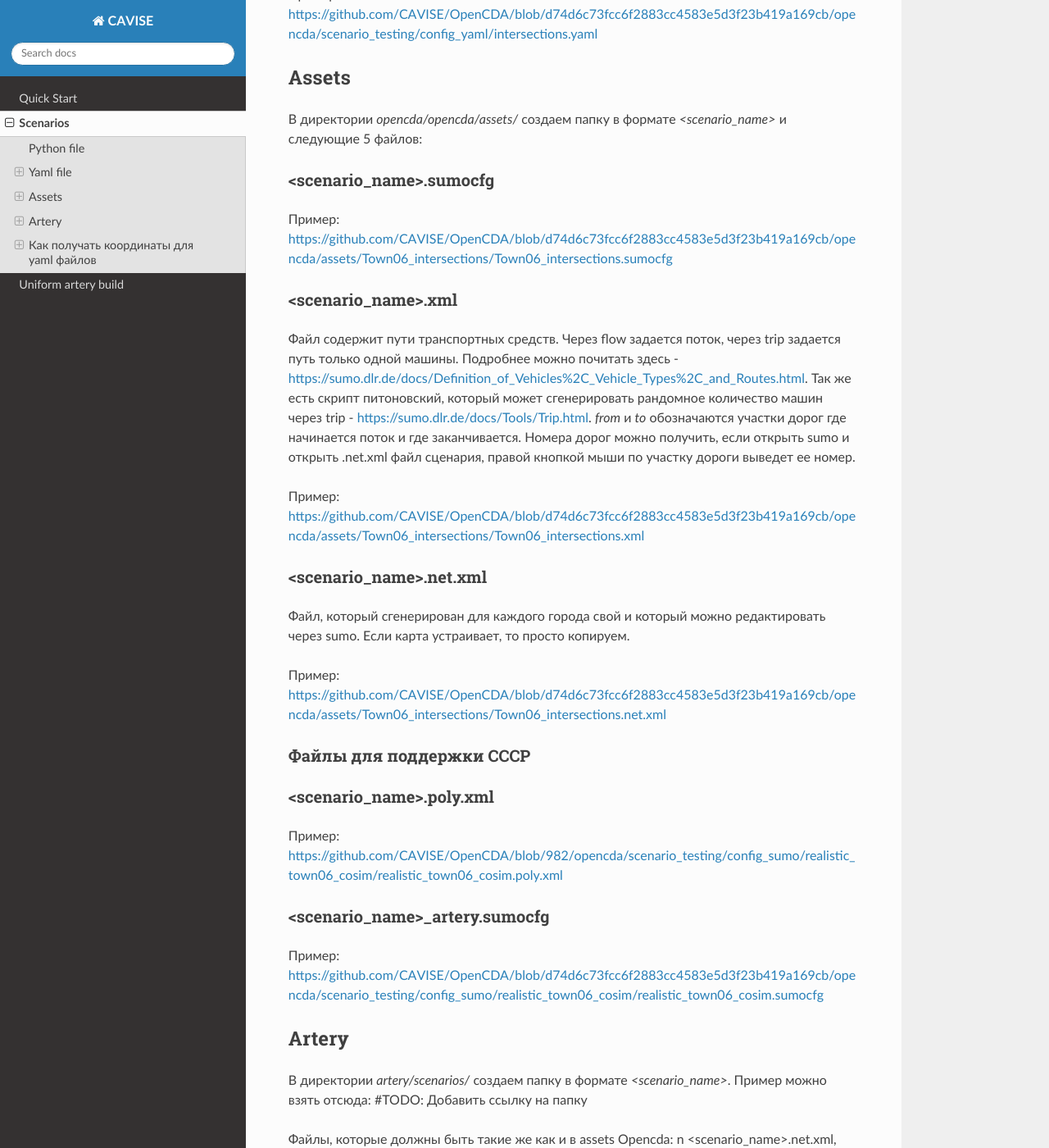
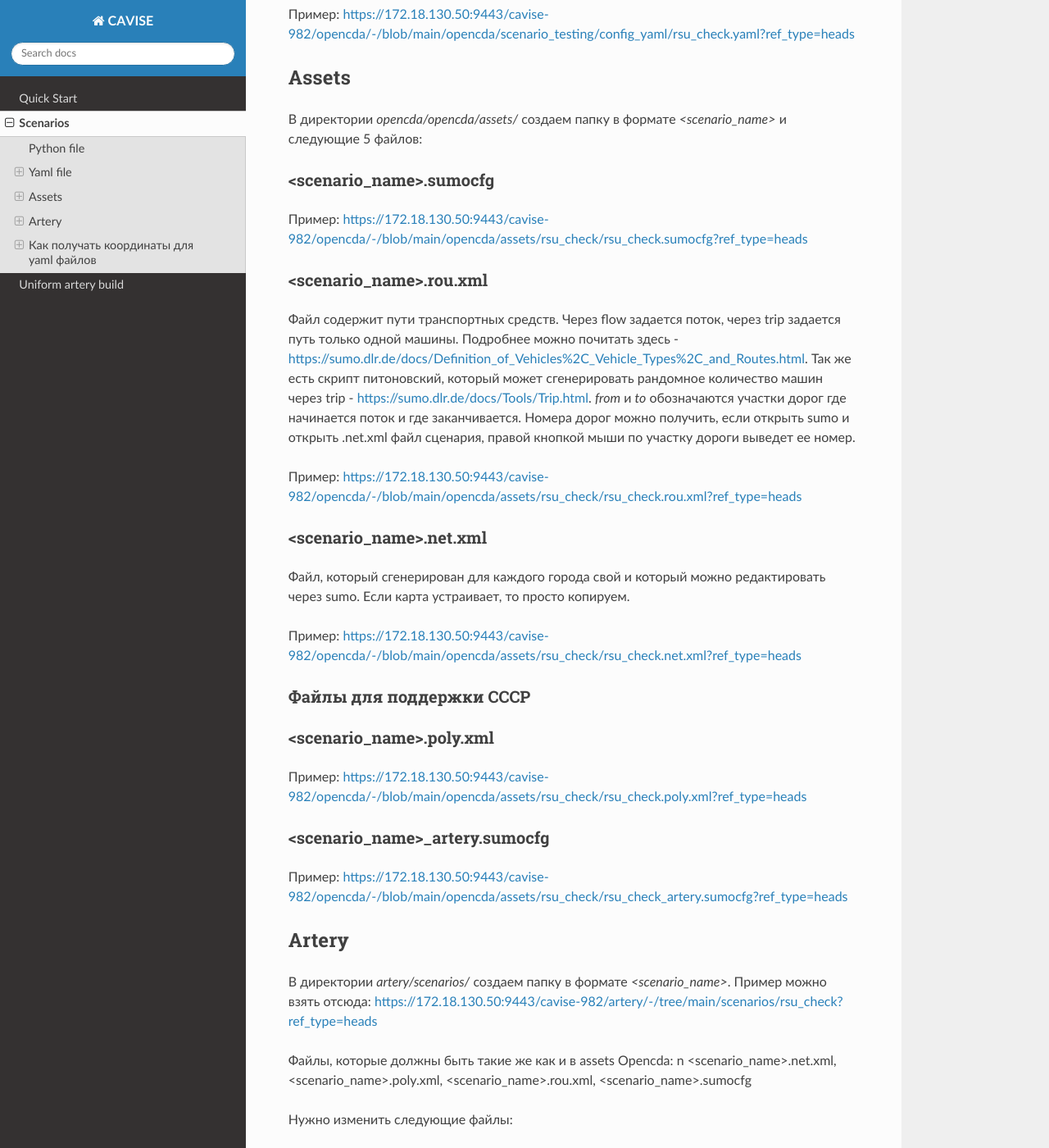
Before and after one commit to CAVISE/CAVISE, a Sphinx documentation site: the page built from docs/source/scenarios/index.rst, in a window 1280 px wide and 1400 px high, scrolled down 944 px. Shown: the whole window at 82% size. Built offline with Sphinx 7.4.7 and the Read the Docs theme 3.1.0, drawn with Linux system fonts in a browser that asks for light colours; pages that are not in the unit, such as notebooks, are missing from menus; some of the changed text lies outside the part shown.

Commit message:
[scenarios] Updated scenario creation guide

```diff
--- a/docs/source/scenarios/index.rst
+++ b/docs/source/scenarios/index.rst
@@ -11,7 +11,7 @@ Python file
 Содержимое <scenario_name>.py
 
 Пример:
-#TODO: Поставить сюда ссылку из гитлаба на сценарий rsu_check
+https://172.18.130.50:9443/cavise-982/opencda/-/blob/main/opencda/scenario_testing/rsu_check.py?ref_type=heads
 
 Yaml file
 ---------
@@ -41,7 +41,7 @@ Yaml file
 
 
 Пример:
-https://github.com/CAVISE/OpenCDA/blob/d74d6c73fcc6f2883cc4583e5d3f23b419a169cb/opencda/scenario_testing/config_yaml/intersections.yaml
+https://172.18.130.50:9443/cavise-982/opencda/-/blob/main/opencda/scenario_testing/config_yaml/rsu_check.yaml?ref_type=heads
 
 Assets
 ------
@@ -52,15 +52,15 @@ Assets
 """"""""""""""""""""""""""""""""""
 
 Пример:
-https://github.com/CAVISE/OpenCDA/blob/d74d6c73fcc6f2883cc4583e5d3f23b419a169cb/opencda/assets/Town06_intersections/Town06_intersections.sumocfg
+https://172.18.130.50:9443/cavise-982/opencda/-/blob/main/opencda/assets/rsu_check/rsu_check.sumocfg?ref_type=heads
 
-<scenario_name>.xml
+<scenario_name>.rou.xml
 """"""""""""""""""""""""""""""
 
 Файл содержит пути транспортных средств. Через flow задается поток, через trip задается путь только одной машины. Подробнее можно почитать здесь - https://sumo.dlr.de/docs/Definition_of_Vehicles%2C_Vehicle_Types%2C_and_Routes.html. Так же есть скрипт питоновский, который может сгенерировать рандомное количество машин через trip - https://sumo.dlr.de/docs/Tools/Trip.html. `from` и `to` обозначаются участки дорог где начинается поток и где заканчивается. Номера дорог можно получить, если открыть sumo и открыть .net.xml файл сценария,  правой кнопкой мыши по участку дороги выведет ее номер.
 
 Пример:
-https://github.com/CAVISE/OpenCDA/blob/d74d6c73fcc6f2883cc4583e5d3f23b419a169cb/opencda/assets/Town06_intersections/Town06_intersections.xml
+https://172.18.130.50:9443/cavise-982/opencda/-/blob/main/opencda/assets/rsu_check/rsu_check.rou.xml?ref_type=heads
 
 <scenario_name>.net.xml
 """"""""""""""""""""""""""""""""""
@@ -68,7 +68,7 @@ https://github.com/CAVISE/OpenCDA/blob/d74d6c73fcc6f2883cc4583e5d3f23b419a169cb/
 Файл, который сгенерирован для каждого города свой и который можно редактировать через sumo. Если карта устраивает, то просто копируем.
 
 Пример:
-https://github.com/CAVISE/OpenCDA/blob/d74d6c73fcc6f2883cc4583e5d3f23b419a169cb/opencda/assets/Town06_intersections/Town06_intersections.net.xml
+https://172.18.130.50:9443/cavise-982/opencda/-/blob/main/opencda/assets/rsu_check/rsu_check.net.xml?ref_type=heads
 
 Файлы для поддержки CCCP
 """""""""""""""""""""""
@@ -77,39 +77,25 @@ https://github.com/CAVISE/OpenCDA/blob/d74d6c73fcc6f2883cc4583e5d3f23b419a169cb/
 """"""""""""""""""""""""
 
 Пример:
-https://github.com/CAVISE/OpenCDA/blob/982/opencda/scenario_testing/config_sumo/realistic_town06_cosim/realistic_town06_cosim.poly.xml
+https://172.18.130.50:9443/cavise-982/opencda/-/blob/main/opencda/assets/rsu_check/rsu_check.poly.xml?ref_type=heads
 
 
 <scenario_name>_artery.sumocfg
 """"""""""""""""""""""""""""""
 
 Пример:
-https://github.com/CAVISE/OpenCDA/blob/d74d6c73fcc6f2883cc4583e5d3f23b419a169cb/opencda/scenario_testing/config_sumo/realistic_town06_cosim/realistic_town06_cosim.sumocfg
+https://172.18.130.50:9443/cavise-982/opencda/-/blob/main/opencda/assets/rsu_check/rsu_check_artery.sumocfg?ref_type=heads
 
 Artery
 ------
 
 В директории `artery/scenarios/` создаем папку в формате `<scenario_name>`. Пример можно взять отсюда:
-#TODO: Добавить ссылку на папку
+https://172.18.130.50:9443/cavise-982/artery/-/tree/main/scenarios/rsu_check?ref_type=heads
 
 Файлы, которые должны быть такие же как и в assets Opencda: \n
 <scenario_name>.net.xml, <scenario_name>.poly.xml, <scenario_name>.rou.xml, <scenario_name>.sumocfg
 
 Нужно изменить следующие файлы:
-
-CMakeLists.txt
-""""""""""""""
-
-.. code-block:: cmake
-
-    cmake_minimum_required(VERSION 3.19)
-
-    add_artery_feature(<scenario_name> ArteryManager.cc)
-
-    target_link_libraries(<scenario_name> PRIVATE protobuf::libprotobuf libzmq-static protos comms plog::plog)
-
-    add_opp_run(<scenario_name> CONFIG omnetpp.ini)
-
 
 omnetpp.ini
 """""""""""
@@ -126,7 +112,7 @@ artery/scenarios/CMakeLists.txt
 
 .. code-block:: cmake
 
-    add_subdirectory(<scenario_name>)
+    add_opp_run(<scenario_name> WORKING_DIRECTORY ${CMAKE_CURRENT_SOURCE_DIR}/<scenario_name> NED_FOLDERS ${CMAKE_SOURCE_DIR}/src/cavise)
 
 Как получать координаты для yaml файлов
 ---------------------------------------
```
